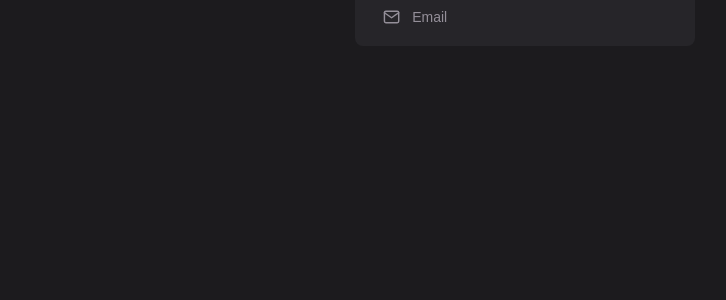
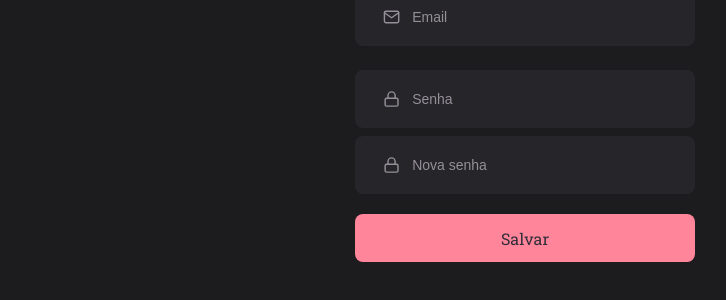
Before and after one commit to eduardoB7/RocketMovies, a React (Vite) app: page / in a window 1280 px wide. Shown: the part 346-646 px from the top of the page, without its empty margins (115-841 px from the left). Built offline with nearby package versions, Linux system fonts and the light colour scheme.

Commit message:
profile finalizado

```diff
--- a/src/pages/Profile/index.jsx
+++ b/src/pages/Profile/index.jsx
@@ -1,10 +1,11 @@
 import { Container, FormProfile, Avatar } from "./style";
 
 import { GoArrowLeft } from "react-icons/go";
-import { FiArrowLeft, FiUser, FiMail, FiLock, FiCamera } from "react-icons/fi";
+import { FiUser, FiMail, FiLock, FiCamera } from "react-icons/fi";
 
 import { Input } from "../../components/Input";
 import { ButtonText } from "../../components/ButtonText";
+import { Button } from "../../components/Button";
 
 export function Profile() {
   return (
@@ -23,6 +24,14 @@ export function Profile() {
         </Avatar>
         <Input icon={FiUser} placeholder={"Nome"} required />
         <Input icon={FiMail} placeholder={"Email"} type={"email"} required />
+        <Input icon={FiLock} placeholder={"Senha"} type={"password"} required />
+        <Input
+          icon={FiLock}
+          placeholder={"Nova senha"}
+          type={"password"}
+          required
+        />
+        <Button texContent={"Salvar"} />
       </FormProfile>
     </Container>
   );
--- a/src/pages/Profile/style.js
+++ b/src/pages/Profile/style.js
@@ -24,6 +24,11 @@ export const FormProfile = styled.form`
 
   > div:nth-child(4) {
     margin-top: 24px;
+  }
+
+  > button {
+    margin-top: 2rem;
+    width: 100%;
   }
 `;
 
```
